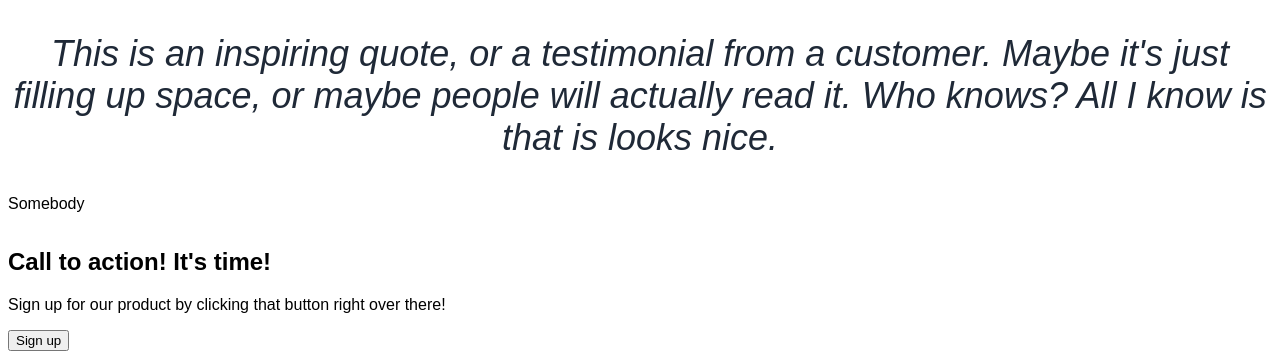
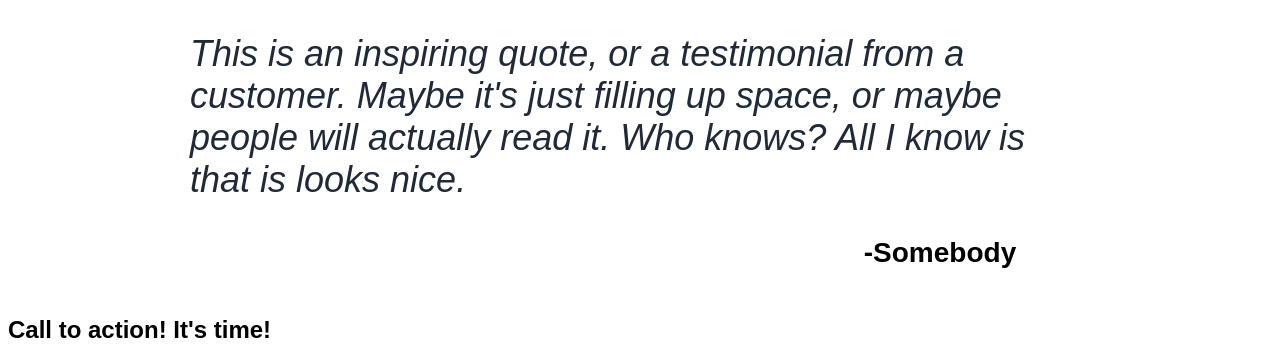
Before and after one commit to everett-moore/landing-page, a plain HTML site: page index.html in a window 1280 px wide. Shown: the part 486-840 px from the top of the page. Drawn offline with Linux system fonts and the light colour scheme.

Commit message:
Add auto margin to fix quote not center aligning

```diff
--- a/index.html
+++ b/index.html
@@ -61,7 +61,7 @@
         just filling up space, or maybe people will actually read it. Who knows?
         All I know is that is looks nice.
       </p>
-      <p>Somebody</p>
+      <h3 class="credit">-Somebody</h3>
     </div>
 
     <div>
--- a/styles.css
+++ b/styles.css
@@ -27,7 +27,6 @@ img {
   display: flex;
   width: 150px;
   height: 150px;
-  border-color: black;
 }
 
 .s2title {
@@ -45,11 +44,20 @@ img {
   text-align: center;
 }
 
+.section-3 {
+  margin: auto;
+  width: 900px;
+}
+
 .quote {
-  display: flex;
   font-size: 36px;
-  text-align: center;
   font-style: italic;
   font-weight: 300;
   color: #1f2937;
 }
+
+.credit {
+  text-align: center;
+  margin-left: 600px;
+  font-size: 28px;
+}
```
